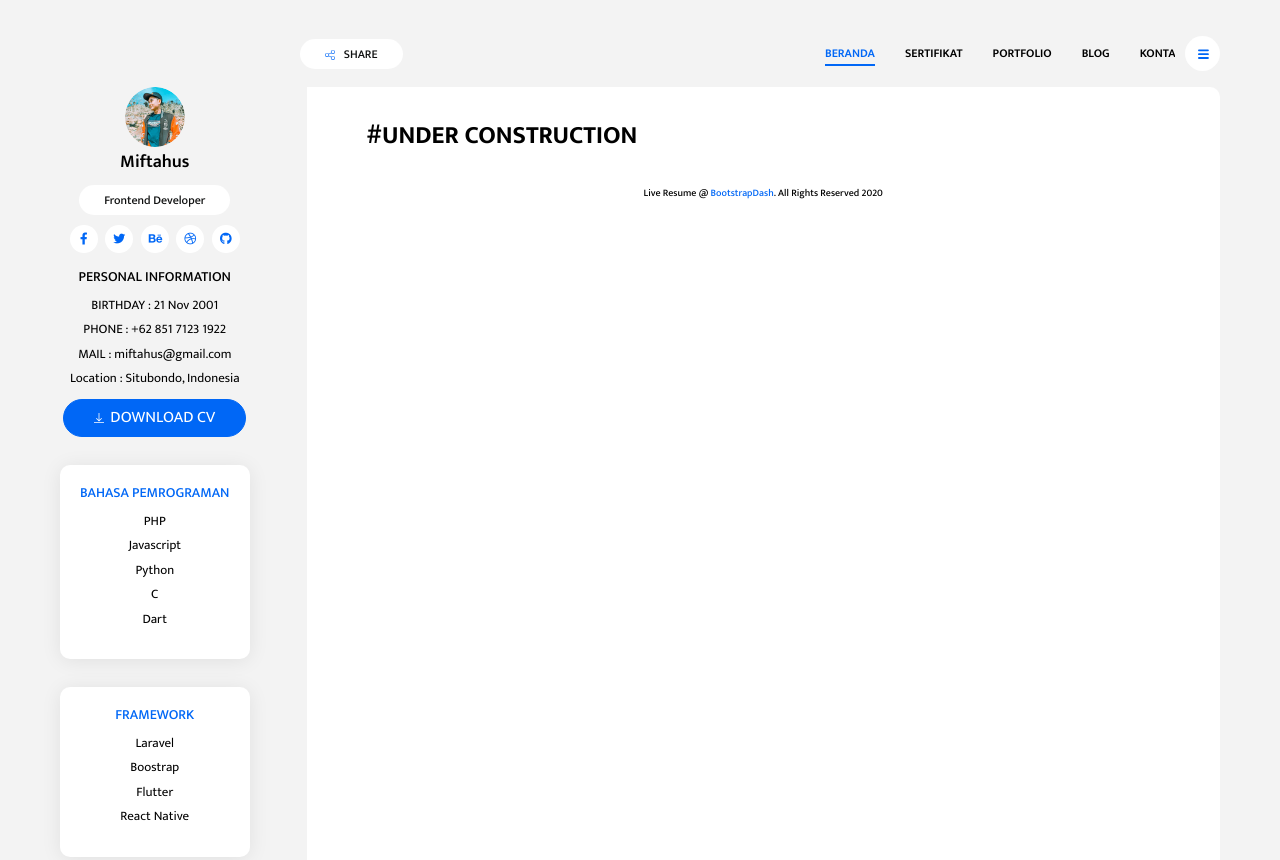
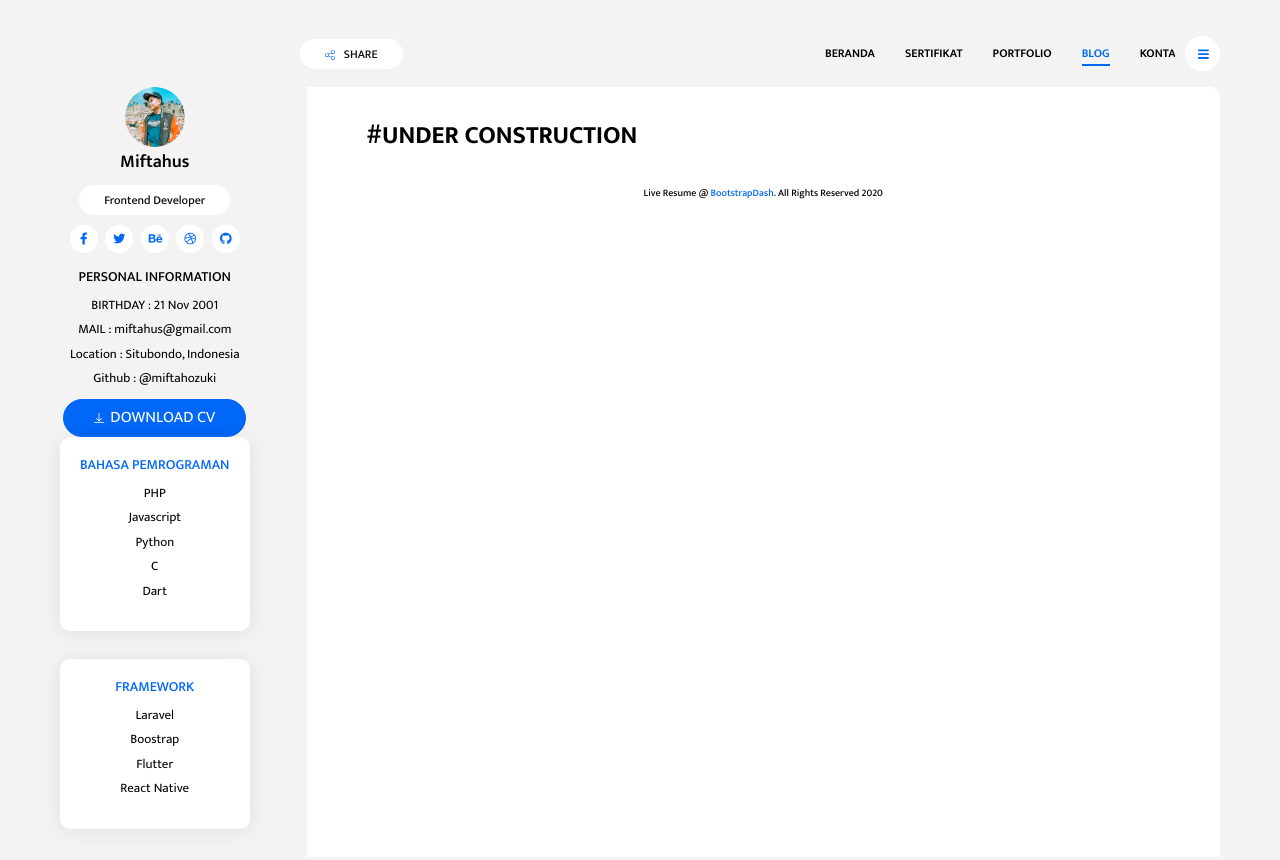
Before and after one commit to miftah-hzk/miftah-hzk.github.io, a plain HTML site: page blog.html in a window 1280 px wide. Drawn offline with Linux system fonts and the light colour scheme.

Commit message:
adding cv

```diff
--- a/blog.html
+++ b/blog.html
@@ -17,10 +17,10 @@
                 alt="share" class="btn-img">
             SHARE</button>
         <nav class="collapsible-nav" id="collapsible-nav">
-            <a href="index.html" class="nav-link active">BERANDA</a>
+            <a href="index.html" class="nav-link">BERANDA</a>
             <a href="certificate.html" class="nav-link">SERTIFIKAT</a>
             <a href="portfolio.html" class="nav-link">PORTFOLIO</a>
-            <a href="blog.html" class="nav-link">BLOG</a>
+            <a href="blog.html" class="nav-link active">BLOG</a>
             <a href="contact.html" class="nav-link">KONTAK</a>
         </nav>
         <button class="btn btn-menu-toggle btn-white rounded-circle" data-toggle="collapsible-nav"
@@ -45,13 +45,14 @@
             <div class="widget">
                 <h5 class="widget-title">personal information</h5>
                 <div class="widget-content">
-                   <p>BIRTHDAY : 21 Nov 2001</p>
-                    <p>PHONE : +62 851 7123 1922</p>
-                    <p>MAIL : miftahus@gmail.com</p>
-                    <p>Location : Situbondo, Indonesia</p>
-                    <button class="btn btn-download-cv btn-primary rounded-pill"> <img
-                            src="assets/images/download.svg" alt="download" class="btn-img">DOWNLOAD CV </button>
-                </div>
+                    <div class="widget-content">
+                        <p>BIRTHDAY : 21 Nov 2001</p>
+                        <p>MAIL : miftahus@gmail.com</p>
+                        <p>Location : Situbondo, Indonesia</p>
+                        <p>Github : @miftahozuki</p>
+                        <a href="assets/files/CV Miftahus.pdf" target="_blank"><button class="btn btn-download-cv btn-primary rounded-pill"> <img src="assets/images/download.svg" alt="download"
+                            class="btn-img">DOWNLOAD CV </button></a>
+                    </div>
             </div>
             <div class="widget card">
                 <div class="card-body">
```
Also changed, not shown: certificate.html (+4 -4 lines), contact.html (+7 -6 lines), index.html (+2 -2 lines), portfolio.html (+4 -4 lines), 1 other file.
